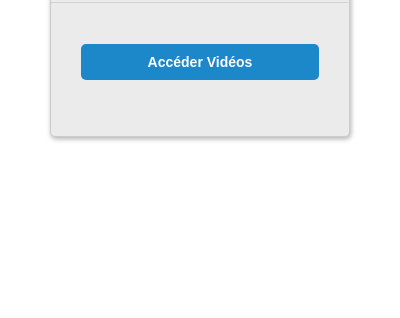
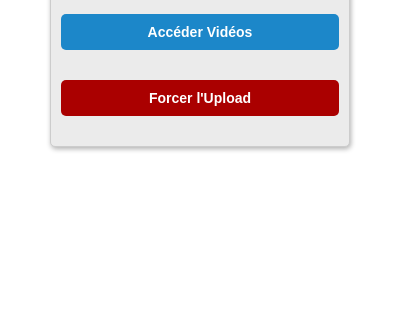
Before and after one commit to Bosseur31/AEVE-REC-Desktop, an Electron app: page run_rec.html in a window 400 px wide. Shown: the part 526-844 px from the top of the page. Drawn offline with Linux system fonts and the light colour scheme.

Commit message:
Add reload button for load error and add endpoint /upload_file management.

```diff
--- a/main.js
+++ b/main.js
@@ -24,7 +24,7 @@ function createWindow () {
 
   const mainWindow = new BrowserWindow({
     width: 320,
-    height: 510,
+    height: 530,
     frame: true,
     show: false,
     resizable: false,
--- a/run_rec.html
+++ b/run_rec.html
@@ -139,24 +139,16 @@
     }
 
     .btn-nextcloud {
-      margin-top: 20px;
       text-align: center;
-      margin:  30px;
+      margin:  10px;
+    }
+
+    .btn-upload-file {
+      text-align: center;
+      margin:  10px;
     }
 
     button {
-      width: 100%;
-      padding: 10px 0;
-      margin: 10px auto;
-      border-radius: 5px;
-      border: none;
-      background: #1c87c9;
-      font-size: 14px;
-      font-weight: 600;
-      color: #fff;
-    }
-
-    button#button_see {
       width: 100%;
       padding: 10px 0;
       margin: 10px auto;
@@ -172,6 +164,36 @@
       background: #26a9e0;
     }
 
+    button#button_see {
+      width: 100%;
+      padding: 10px 0;
+      margin: 10px auto;
+      border-radius: 5px;
+      border: none;
+      background: #1c87c9;
+      font-size: 14px;
+      font-weight: 600;
+      color: #fff;
+    }
+
+    button:hover#button_see {
+      background: #26a9e0;
+    }
+
+    button#button_upload {
+      width: 100%;
+      padding: 10px 0;
+      margin: 10px auto;
+      border-radius: 5px;
+      border: none;
+      background: #aa0000;
+      font-size: 14px;
+      font-weight: 600;
+      color: #fff;
+    }
+    button:hover#button_upload {
+      background: #cc2525;
+    }
 
   </style>
 </head>
@@ -198,6 +220,9 @@
     <div class="btn-nextcloud">
       <button type="button" onclick="web_vid()" id="button_see">Accéder Vidéos</button>
     </div>
+    <div class="btn-upload-file">
+      <button type="button" onclick="upload_vid()" id="button_upload">Forcer l'Upload</button>
+    </div>
 
   </div>
 
--- a/run_rec.js
+++ b/run_rec.js
@@ -7,6 +7,59 @@ function web_vid() {
     ipcRenderer.send('show-nextcloud')
 }
 
+function upload_vid() {
+    const request = net.request({
+
+        method: 'GET',
+
+        protocol: 'http:',
+
+        hostname: 'rec-api.aymeric-mai.fr',
+
+        port: 8000,
+
+        path: '/upload_file',
+
+        redirect: 'follow'
+    });
+
+    request.on('response', (response) => {
+
+        console.log(`STATUS: ${response.statusCode}`);
+
+        console.log(`HEADERS: ${JSON.stringify(response.headers)}`);
+
+    });
+
+    request.on('finish', () => {
+
+        console.log('Request is Finished')
+
+    });
+
+    request.on('abort', () => {
+
+        console.log('Request is Aborted')
+
+    });
+
+    request.on('error', (error) => {
+
+        console.log(`ERROR: ${JSON.stringify(error)}`)
+
+    });
+
+    request.on('close', (error) => {
+        console.log('Last Transaction has occured')
+
+    });
+
+    request.setHeader('Content-Type', 'application/json');
+
+    request.end();
+    ipcRenderer.send('show-load')
+    ipcRenderer.send('hide-main')
+}
 
 function post_api() {
     var name = document.forms["formulaire"]["name"].value;
```
Also changed, not shown: load_app.html (+12 -0 lines), load_app.js (+9 -0 lines).
